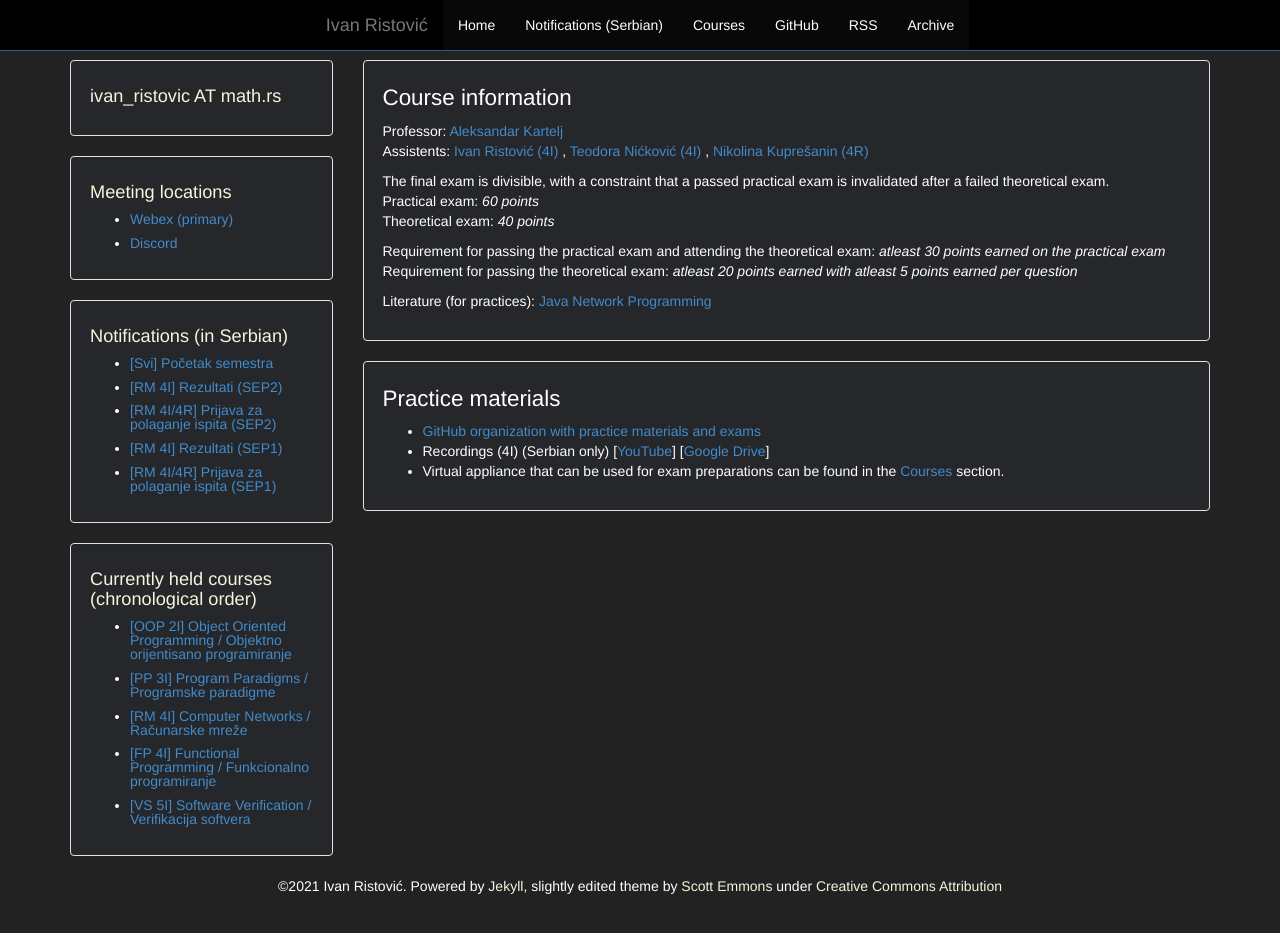
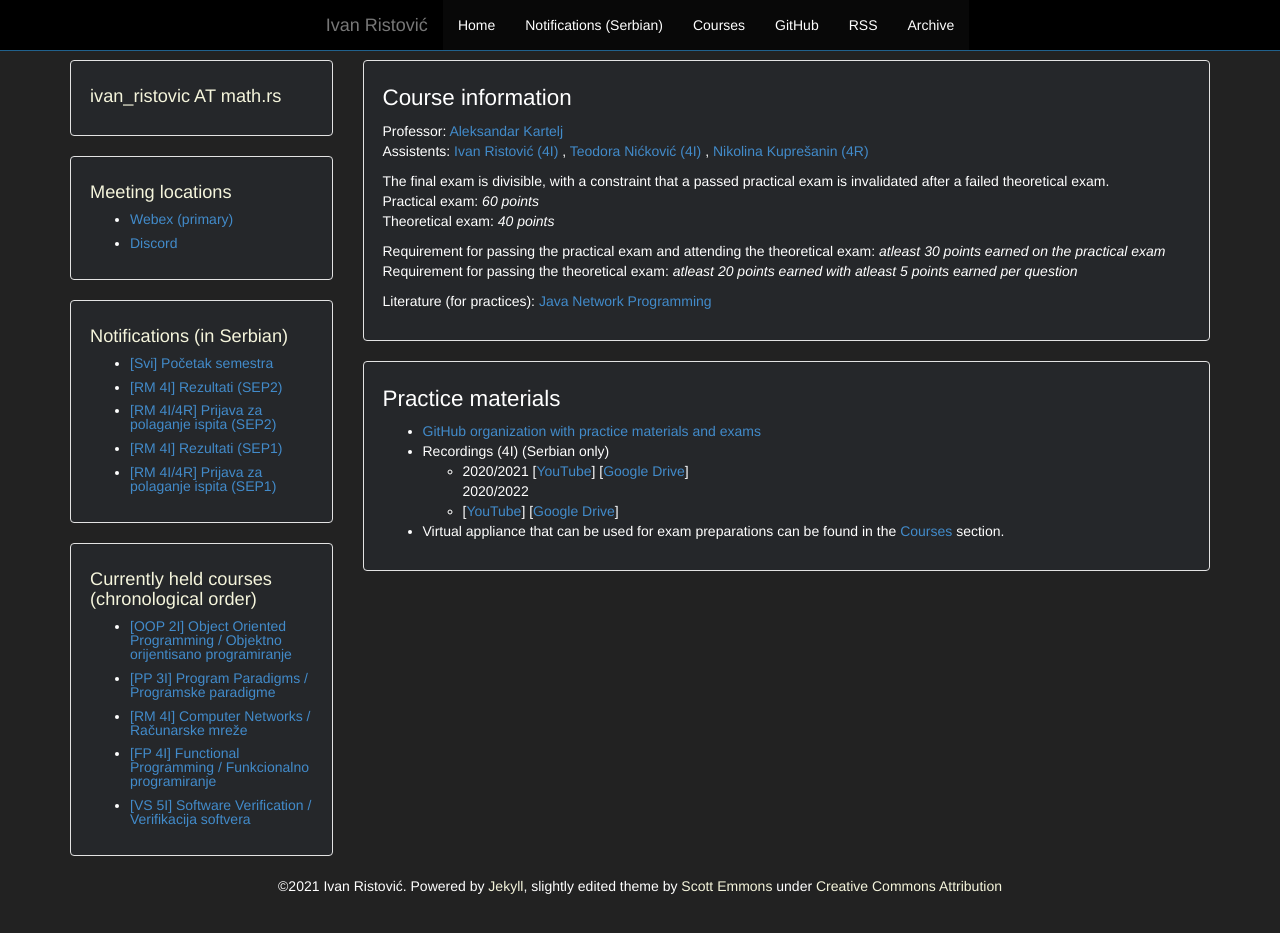
Before and after one commit to ivan-ristovic/ivan-ristovic.github.io, a Jekyll site: the page built from courses/rm/index.html, in a window 1280 px wide and 966 px high. Shown: the top 933 px of the window. Built offline with Jekyll 4.4.1, drawn with Linux system fonts in a browser that asks for light colours.

Commit message:
[RM] Add new recording links

```diff
--- a/courses/rm/index.html
+++ b/courses/rm/index.html
@@ -34,8 +34,18 @@ layout: default
     </li>
     <li>
       Recordings (4I) (Serbian only)
-      [<a href="https://www.youtube.com/playlist?list=PLOGAKiQpHThOSVg_b-ljnNppwy00z_6uR">YouTube</a>]
-      [<a href="https://drive.google.com/drive/folders/1S1QLqGKn3Uj8sbk7VEfrZnePTqwaT1gt?usp=sharing">Google Drive</a>]
+      <ul>
+        <li>
+          2020/2021
+          [<a href="https://www.youtube.com/playlist?list=PLOGAKiQpHThOSVg_b-ljnNppwy00z_6uR">YouTube</a>]
+          [<a href="https://drive.google.com/drive/folders/1S1QLqGKn3Uj8sbk7VEfrZnePTqwaT1gt?usp=sharing">Google Drive</a>]
+        </li>
+          2020/2022
+        <li>
+          [<a href="https://www.youtube.com/playlist?list=PLOGAKiQpHThNuKZi77U8JBozbNkyZ_Ag1">YouTube</a>]
+          [<a href="https://drive.google.com/drive/folders/1L1K5YUEMVOGrNJi8V1GbzUR7uLX08fp-?usp=sharing">Google Drive</a>]
+        </li>
+      </ul>
     </li>
     <li>
       Virtual appliance that can be used for exam preparations can be found in the <a href="{{ site.baseurl }}/courses">Courses</a> section.
```
